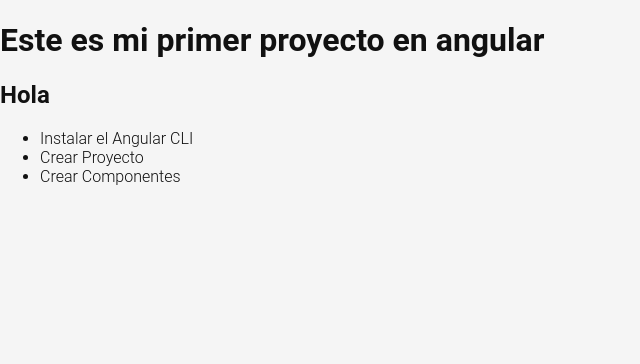
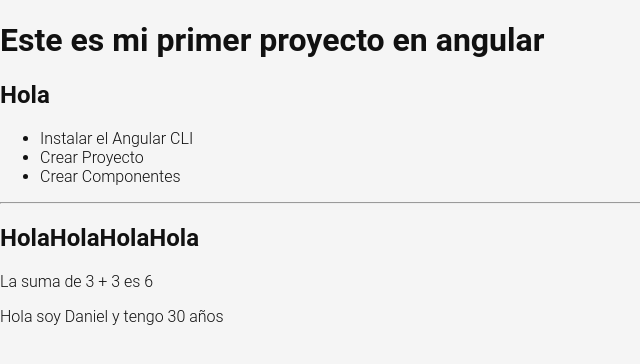
Before and after one commit to ING-VSARM1011/TodoApp, an Angular app in the folder todoapp/: page /labs in a window 1280 px wide. Shown: the top 364 px of the page, without its empty margins (0-640 px from the left). Built offline with nearby package versions, Linux system fonts and the light colour scheme.

Commit message:
Mostrando elementos.

```diff
--- a/todoapp/src/app/pages/labs/labs.component.html
+++ b/todoapp/src/app/pages/labs/labs.component.html
@@ -5,3 +5,7 @@
     {{ task }}
   </li>
 </ul>
+<hr />
+<h2>{{ 'Hola'.repeat(4) }}</h2>
+<p>La suma de 3 + 3 es {{ 3 + 3 }}</p>
+<p>Hola soy {{ name }} y tengo {{ age }} años</p>
--- a/todoapp/src/app/pages/labs/labs.component.ts
+++ b/todoapp/src/app/pages/labs/labs.component.ts
@@ -15,4 +15,6 @@
       'Crear Proyecto',
       'Crear Componentes'
     ];
+    name = 'Daniel';
+    age = 30;
 }
```
